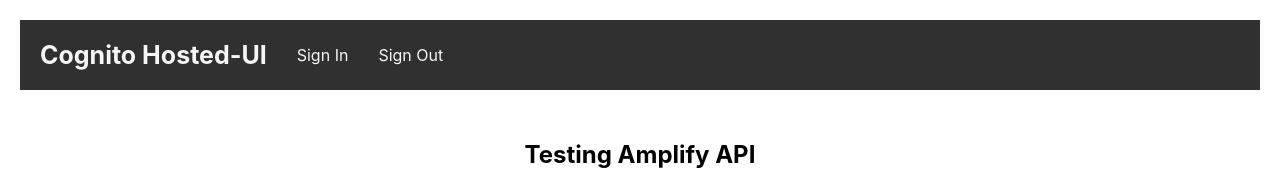
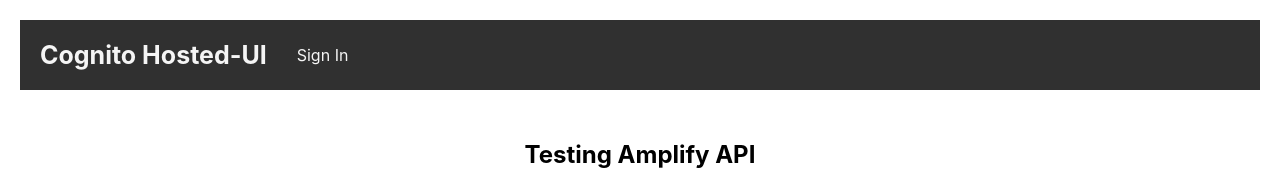
Before and after one commit to alfiomartini/cognito-hosted-ui, a React (Create React App) app: page / in a window 1280 px wide. Shown: the top 170 px of the page. Built offline with nearby package versions, Linux system fonts and the light colour scheme.

Commit message:
remove signOut (cors issues)

```diff
--- a/src/App.js
+++ b/src/App.js
@@ -1,19 +1,19 @@
 import "./App.css";
 import { CognitoUI } from "./components/CognitoUI";
 import { Navbar } from "./components/Navbar";
-import { Switch, Route, Redirect } from "react-router-dom";
+import { Switch, Route } from "react-router-dom";
 
-const SIGN_OUT_URL = `https://bultin-login.auth.sa-east-1.amazoncognito.com/logout?client_id=1l1pg2a87u7agm14jh6loovrbh&logout_uri=http://localhost:3005`;
+// const SIGN_OUT_URL = `https://bultin-login.auth.sa-east-1.amazoncognito.com/logout?client_id=1l1pg2a87u7agm14jh6loovrbh&logout_uri=http://localhost:3005`;
 
 function App() {
-  const doSignOut = async () => {
-    const resp = await fetch(SIGN_OUT_URL, { mode: "no-cors" });
-    console.log("resp", resp);
-  };
+  // const doSignOut = async () => {
+  //   const resp = await fetch(SIGN_OUT_URL, { mode: "no-cors" });
+  //   console.log("resp", resp);
+  // };
 
   return (
     <div>
-      <Navbar user={{}} doSignOut={doSignOut} />
+      <Navbar user={{}} />
       <div className="container">
         <Switch>
           <Route exact path="/">
@@ -22,9 +22,6 @@
           <Route path="/signIn">
             <CognitoUI />
           </Route>
-          <Route path="/signOut">
-            <Redirect to="/" />
-          </Route>
         </Switch>
       </div>
     </div>
--- a/src/components/Navbar/index.jsx
+++ b/src/components/Navbar/index.jsx
@@ -2,7 +2,7 @@
 import { Link } from "react-router-dom";
 import "./styles.css";
 
-export const Navbar = ({ user, doSignOut }) => {
+export const Navbar = ({ user }) => {
   return (
     <div className="navbar">
       <div className="logo">Cognito Hosted-UI</div>
@@ -12,12 +12,6 @@
           Sign In
         </Link>
       )}
-      {user && (
-        <Link to="/signOut" className="link" onClick={() => doSignOut()}>
-          Sign Out
-        </Link>
-      )}
-      {/* {user && <div className="auth-user"> {user.attributes.email}</div>} */}
     </div>
   );
 };
```
Also changed, not shown: 1 other file (tests, documents, lock files or other folders).
